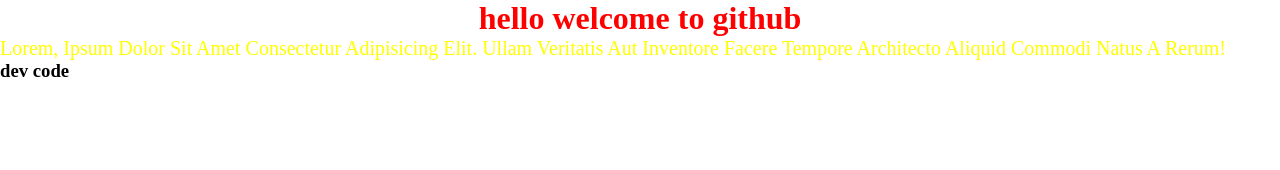
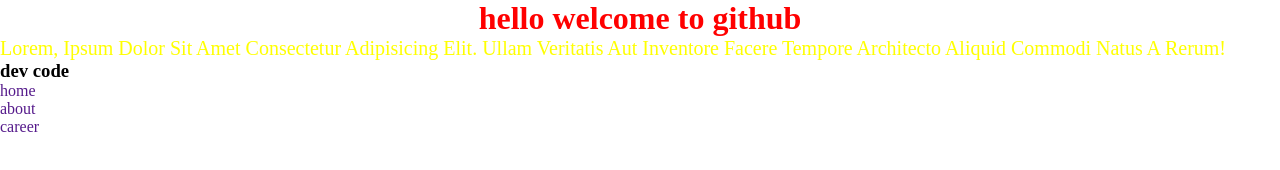
Before and after one commit to devensuthar33/github-1, a plain HTML site: page index.html in a window 1280 px wide. Drawn offline with Linux system fonts and the light colour scheme.

Commit message:
dev change second

```diff
--- a/index.html
+++ b/index.html
@@ -15,6 +15,12 @@
     </p>
 
     <h3>dev code</h3>
+
+    <ul>
+      <li><a href="">home</a></li>
+      <li><a href="">about</a></li>
+      <li><a href="">career</a></li>
+    </ul>
     <script src="./javascript/test.js"></script>
   </body>
 </html>
```
